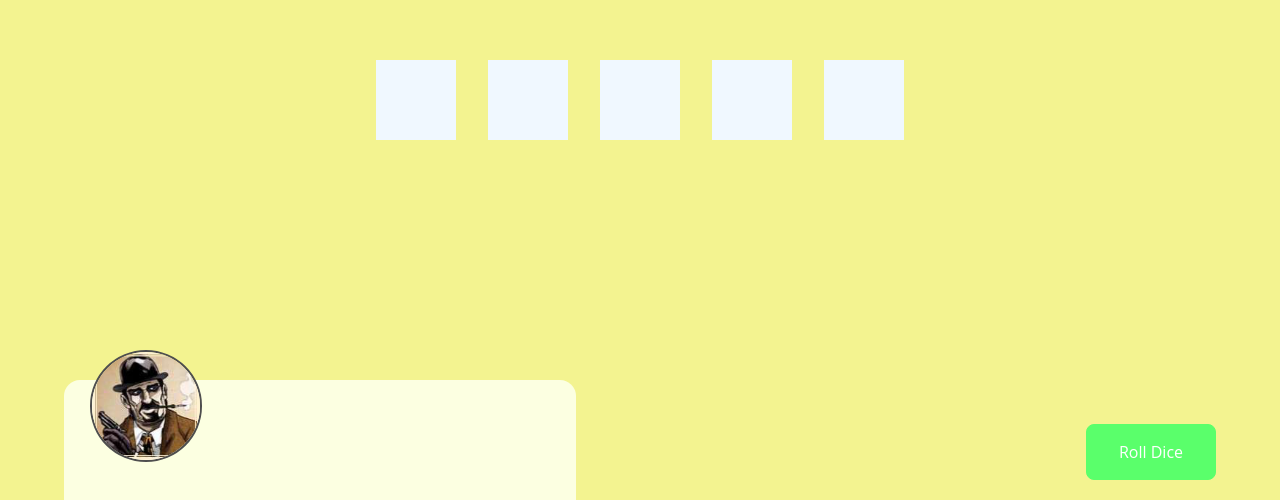
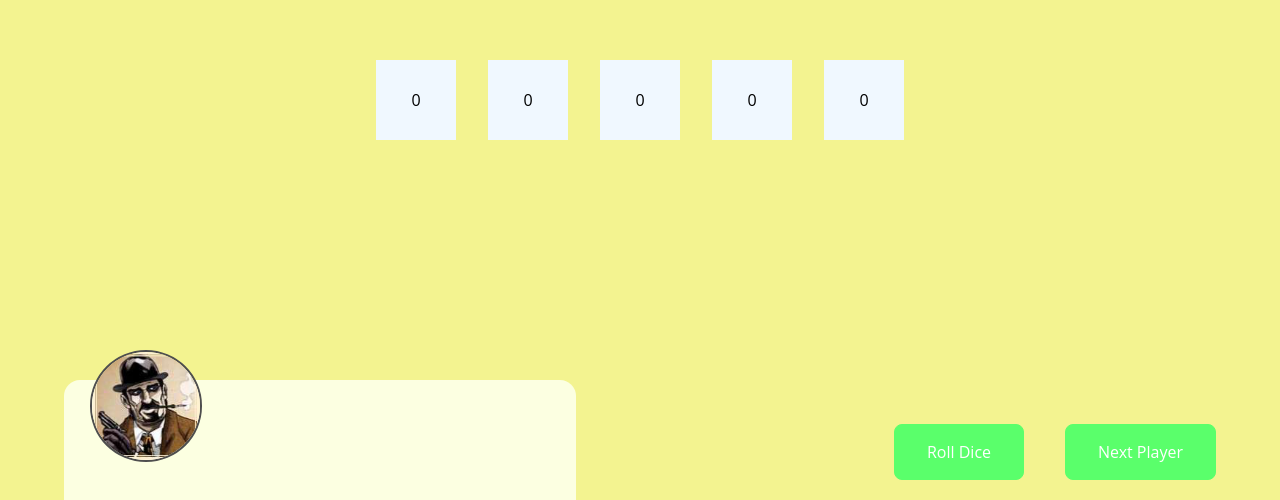
Before and after one commit to bogdangosa/BangGame, a React app in the folder client/: page /Game in a window 1280 px wide. Shown: the part 300-800 px from the top of the page. Built offline with nearby package versions, Linux system fonts and the light colour scheme.

Commit message:
Update Game cu Dice si Turn

```diff
--- a/client/src/Components/Button/Button.css
+++ b/client/src/Components/Button/Button.css
@@ -8,6 +8,7 @@
     transition: 0.5s ease;
     box-sizing: border-box;
     border:1px #5AFF6B solid;
+    z-index: 10;
 }
 
 .Button:hover{
--- a/client/src/Components/Dice/Dice.css
+++ b/client/src/Components/Dice/Dice.css
@@ -3,4 +3,7 @@
     height: 10vh;
     margin:1rem;
     background-color: aliceblue;
+    display: flex;
+    justify-content: center;
+    align-items: center;
 }
--- a/client/src/Components/Dice/Dice.js
+++ b/client/src/Components/Dice/Dice.js
@@ -4,7 +4,7 @@ import './Dice.css'
 const Dice = (props) =>{
     return (
         <div className={`Dice ${props.className}`}  onClick={props.onClick} >
-            {props.Text}
+            {props.value}
         </div>
     )
 }
--- a/client/src/Components/Game/Game.css
+++ b/client/src/Components/Game/Game.css
@@ -29,6 +29,12 @@
 }
 
 .RollDiceButton{
+    position: absolute;
+    right: 20%;
+    bottom: 2.5%;
+}
+
+.NextPlayerButton{
     position: absolute;
     right: 5%;
     bottom: 2.5%;
--- a/client/src/Components/Game/Game.js
+++ b/client/src/Components/Game/Game.js
@@ -1,13 +1,14 @@
 import React,{useState} from 'react'
 import './Game.css'
 import CharacterPhoto from '../CharacterImages/LuckyDuke.jpg'
-import Button from '../Button/Button';
-import Dice from '../Dice/Dice';
+import Button from '../Button/Button'
+import Dice from '../Dice/Dice'
 
 const Game = (props)=>{
     const [CurentPlayerRole,SetCurentPlayerRole] = useState('');
     const [CurentPlayerName,SetCurentPlayerName] = useState('');
     const [PlayersArray,setPlayersArray] = useState([]);
+    const [DiceValues,SetDiceValues] = useState([0,0,0,0,0]);
     let socket = props.socket;
     let RoomId;
 
@@ -25,6 +26,22 @@ const Game = (props)=>{
         socket.removeAllListeners("sendStartingData");
     })
 
+    socket.on('PlayersTurn',PlayersTurnId=>{
+        console.log(PlayersTurnId);
+    })
+
+    const RollDice = () =>{
+        console.log("dice rolled");
+        let DiceRoll = [];
+        for(let i=0;i<5;i++)
+            DiceRoll[i]=(Math.floor(Math.random()*6)+1);
+        SetDiceValues(DiceRoll);
+
+    }
+
+    const NextPlayer = () =>{
+        socket.emit('NextPlayer',RoomId);
+    }
 
     return(
         <div className="Game">
@@ -34,14 +51,18 @@ const Game = (props)=>{
                 <p className="CurentPlayerRole">{CurentPlayerRole}</p>
             </div>
 
-            <Button Text="Roll Dice" className="RollDiceButton"/>
+            <Button Text="Roll Dice" className="RollDiceButton" onClick={ ()=>RollDice() }/>
+            <Button Text="Next Player" className="NextPlayerButton" onClick={ ()=>NextPlayer() }/>
+
 
             <div className="DicesContainer">
-                <Dice/>
-                <Dice/>
-                <Dice/>
-                <Dice/>
-                <Dice/>
+                {
+                    DiceValues.map(DiceValue=>{
+                        return(
+                            <Dice value={DiceValue}/>
+                        )
+                    })
+                }
             </div>
 
 
--- a/server/RoomClass.js
+++ b/server/RoomClass.js
@@ -17,7 +17,8 @@ class Room {
         this.RoomId = (Math.floor(Math.random() *8999)+1000).toString();
         this.PlayersReady = 0;
         this.PlayersArray = [];
-        this.nrOfArrows=9;
+        this.nrOfArrows = 9;
+        this.PlayerToRollID = this.PlayersArray[0].getId();
 
     }
 
@@ -34,7 +35,7 @@ class Room {
 
     Turn()
     {
-        this.PlayerToRollID=PlayerArray[this.PlayersArray.find(Player=>Player.getID()==PlayerToRollID)].getLeft().getID();
+        this.PlayerToRollID=PlayerArray[this.PlayersArray.findIndex(Player=>Player.getId()==PlayerToRollID)].getLeft().getId();
     }
 
 
```
Also changed, not shown: server/server.js (+10 -0 lines), client/src/Components/Login/Login.css (line endings or trailing spaces).
